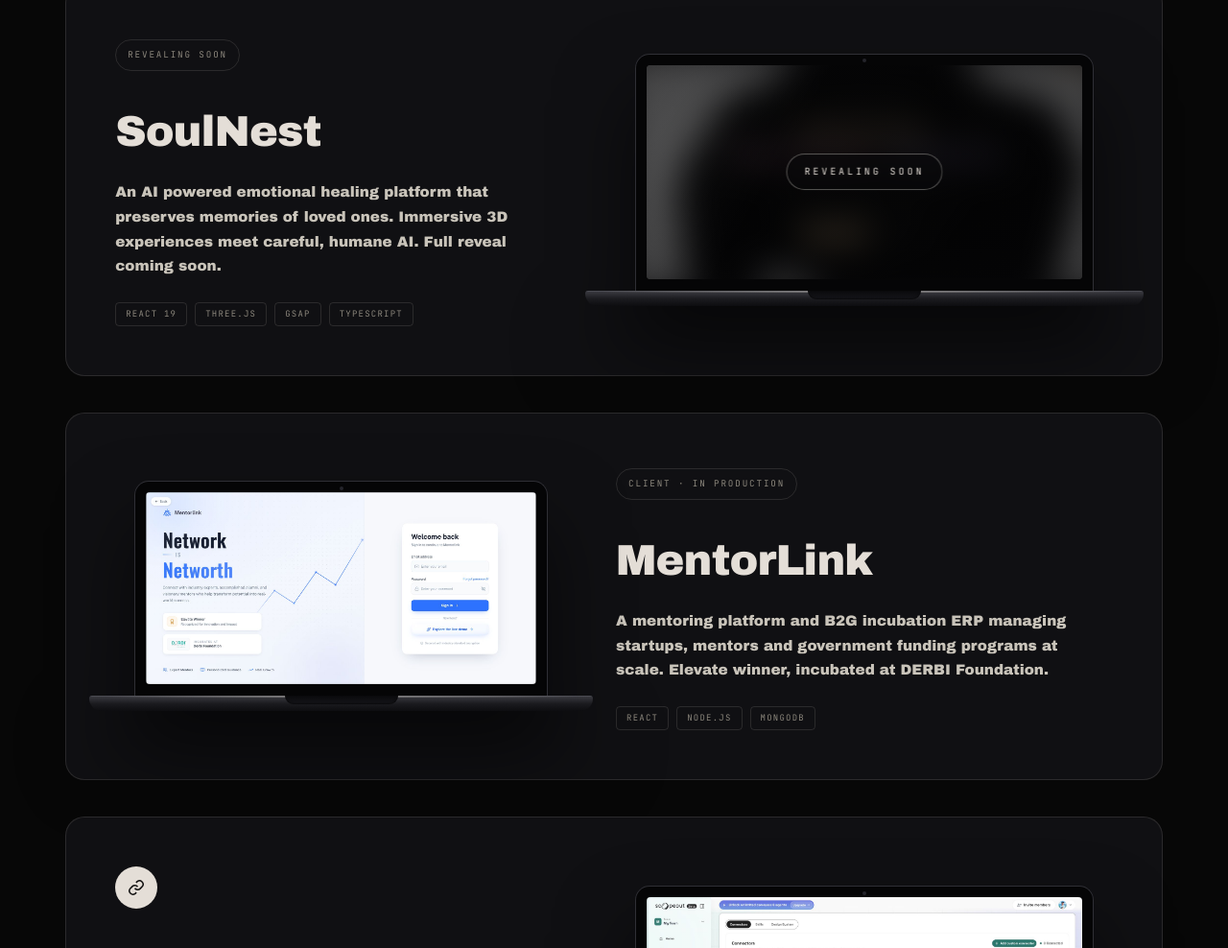
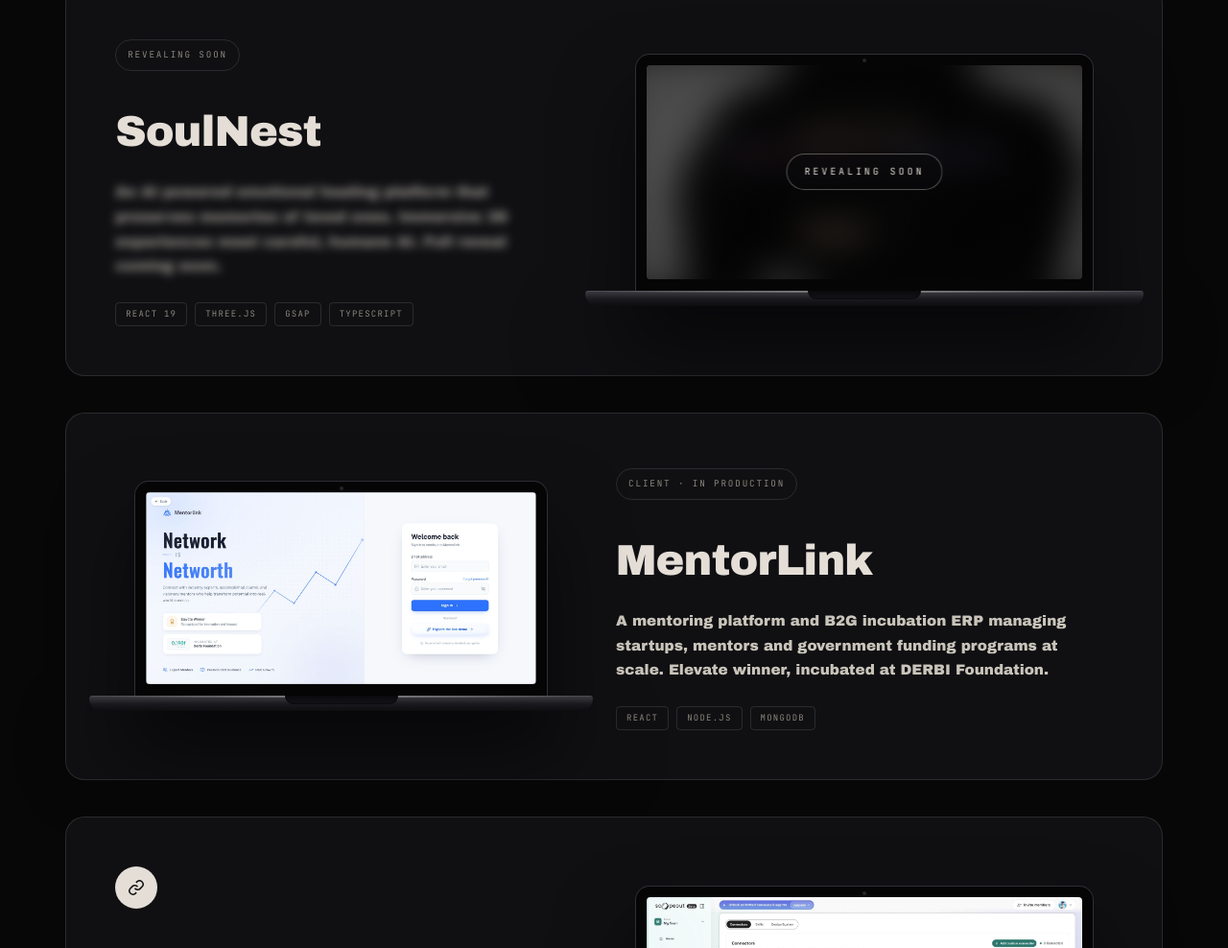
Before and after one commit to GS-Tejas-hub/Demon-s-Portfolio, a plain HTML site: page index.html in a window 1280 px wide. Shown: the part 5494-6482 px from the top of the page at 96% size. Drawn offline with Linux system fonts and the light colour scheme; no server answers; a web font is replaced by a local one.

Commit message:
Blur the SoulNest description alongside the shot

```diff
--- a/index.html
+++ b/index.html
@@ -426,7 +426,7 @@
                                 <span class="pp-private mono-dim">REVEALING SOON</span>
                             </div>
                             <h3 class="pp-title">SoulNest</h3>
-                            <p class="pp-desc">An AI powered emotional healing platform that preserves memories of loved ones. Immersive 3D experiences meet careful, humane AI. Full reveal coming soon.</p>
+                            <p class="pp-desc text-locked">An AI powered emotional healing platform that preserves memories of loved ones. Immersive 3D experiences meet careful, humane AI. Full reveal coming soon.</p>
                             <div class="pp-tags mono">
                                 <span>REACT 19</span><span>THREE.JS</span><span>GSAP</span><span>TYPESCRIPT</span>
                             </div>
--- a/style.css
+++ b/style.css
@@ -861,6 +861,13 @@ html.cursor-hidden, html.cursor-hidden * { cursor: none !important; }
     content: ''; position: absolute; inset: 0; z-index: 2;
     background: radial-gradient(120% 120% at 50% 50%, rgba(8,8,10,0.25) 0%, rgba(8,8,10,0.7) 100%);
 }
+/* Copy that stays on the panel but cannot be read or selected */
+.text-locked {
+    filter: blur(5px);
+    opacity: 0.72;
+    user-select: none; -webkit-user-select: none;
+    pointer-events: none;
+}
 .shot-locked-tag {
     position: absolute; top: 50%; left: 50%; transform: translate(-50%, -50%);
     z-index: 3; white-space: nowrap;
```
